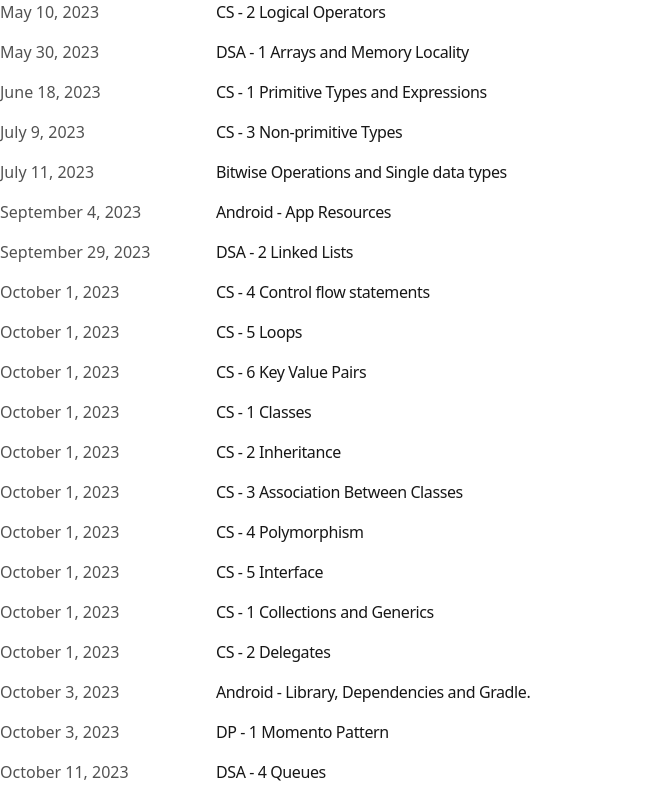
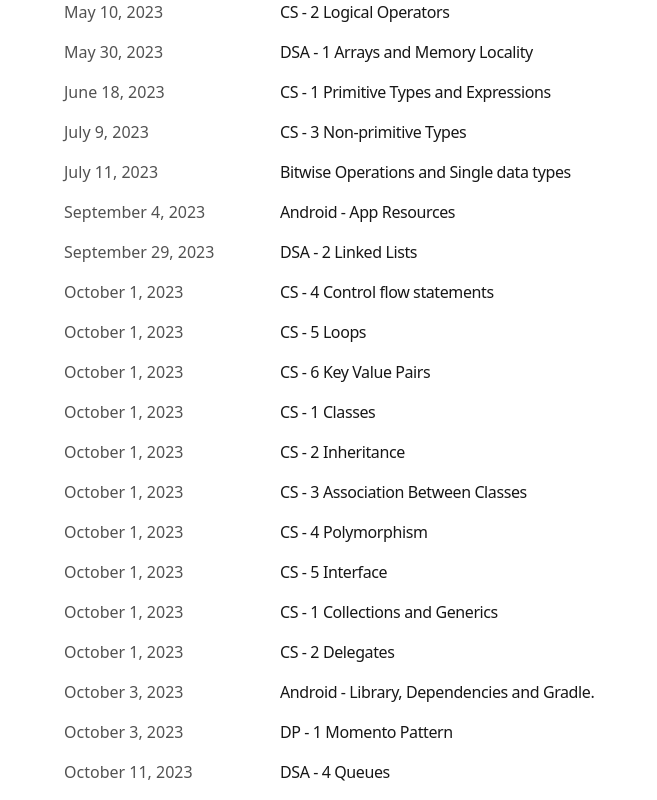
Before and after one commit to zenovak/paper-articles, a Next.js app: page / in a window 1280 px wide. Shown: the top 800 px of the page, without its empty margins (0-657 px from the left). Built offline with nearby package versions, Linux system fonts and the light colour scheme.

Commit message:
fix: minor style changes

```diff
--- a/pages/[slug].js
+++ b/pages/[slug].js
@@ -55,7 +55,7 @@
 
     return (
         <main
-            className="max-w-7xl mx-auto md:flex my-16"
+            className="max-w-6xl mx-auto md:flex my-16"
         >
             <Markdown
                 content={content}
--- a/pages/index.js
+++ b/pages/index.js
@@ -10,7 +10,7 @@
 
 export default function index({ data }) {
   return (
-    <main className="max-w-7xl mx-auto">
+    <main className="max-w-6xl mx-auto">
 
       {data.map((item, index) => (
         <ArticleLink
```
